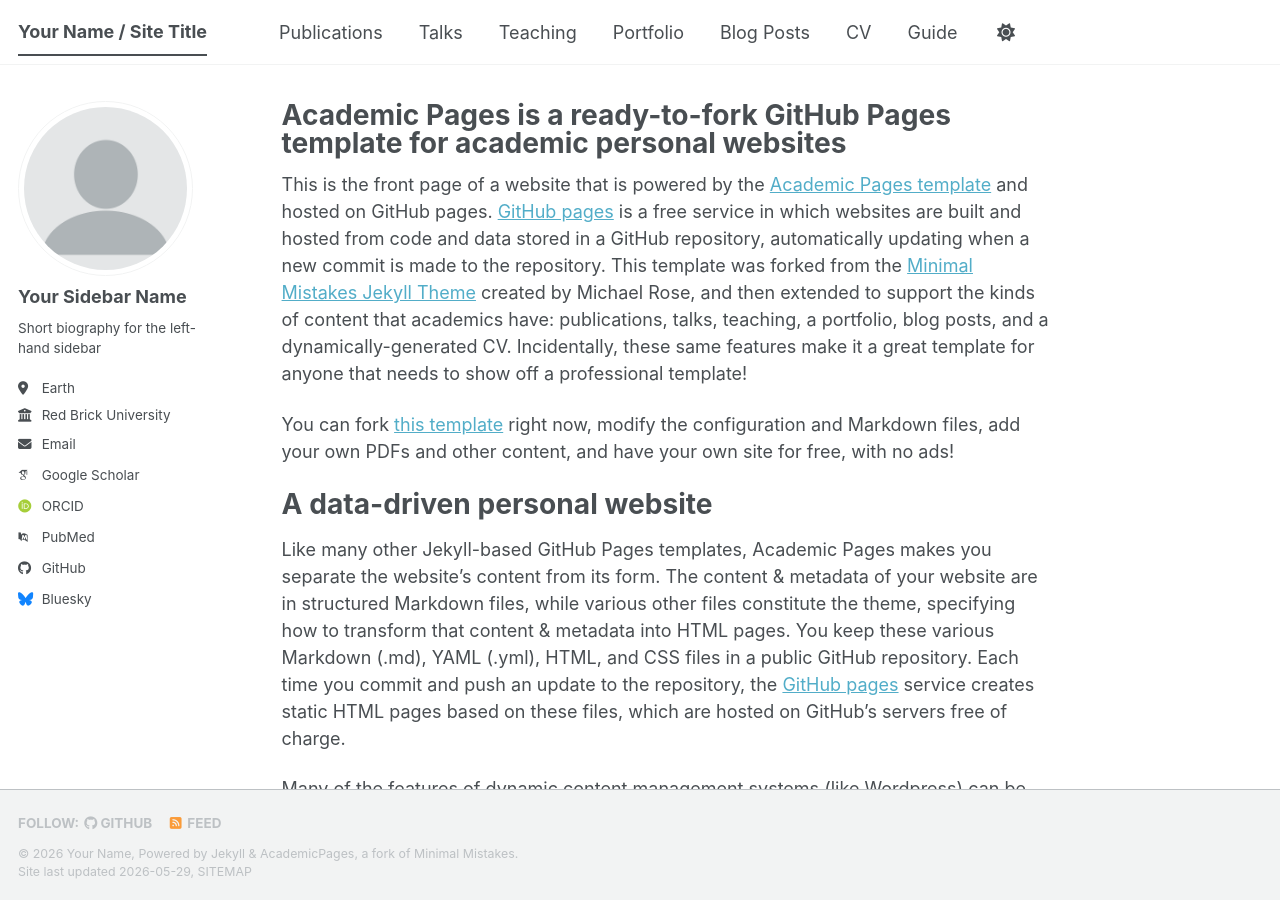
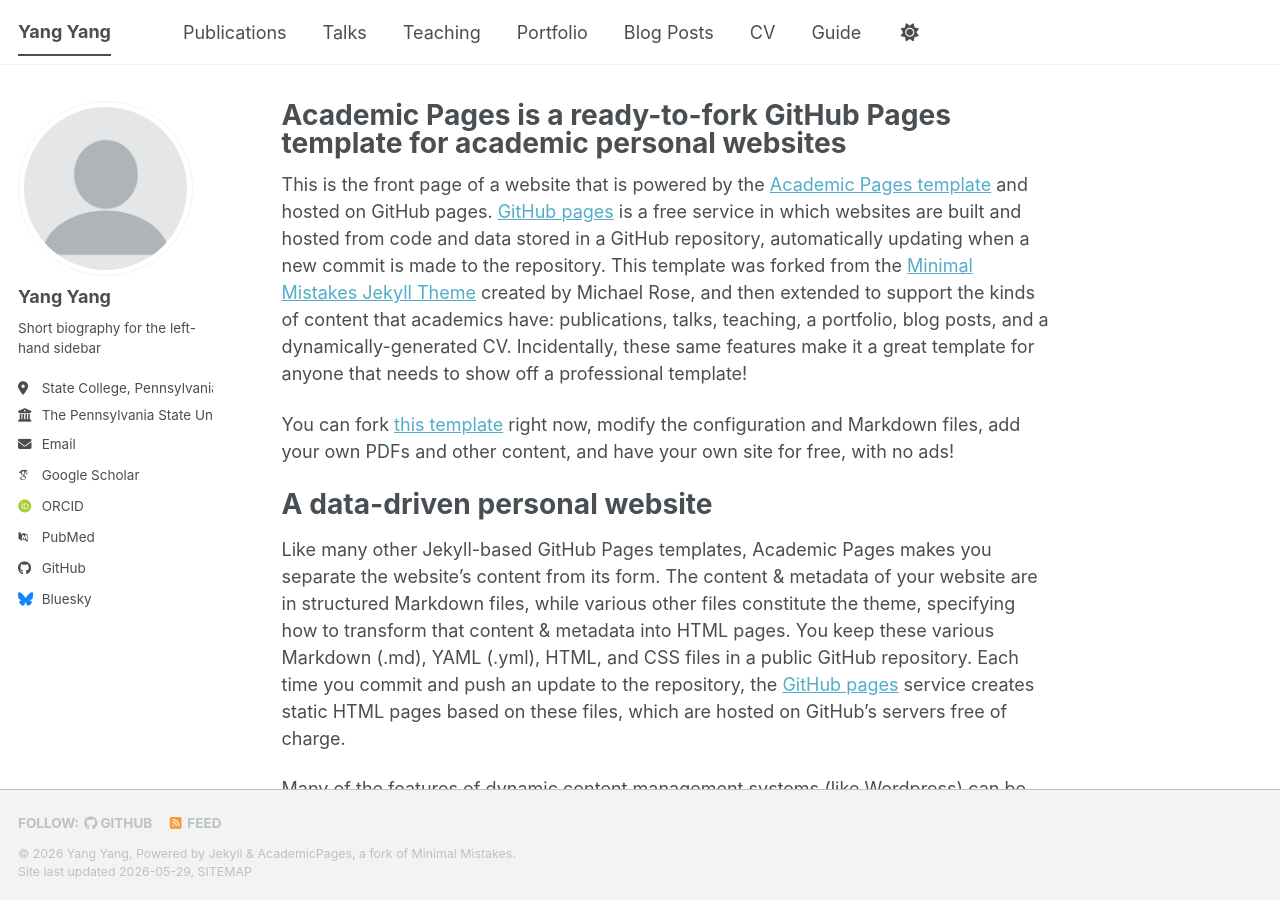
Before and after one commit to yang-yang-ir/yang-yang-ir.github.io, a Jekyll site: the page built from _pages/about.md, in a window 1280 px wide and 900 px high. Built offline with Jekyll 4.4.1, drawn with Linux system fonts in a browser that asks for light colours; some web fonts are replaced; a script bundle is joined from its source files by our own code; library files that are not in the unit come from our copies.

Commit message:
Update _config.yml

```diff
--- a/_config.yml
+++ b/_config.yml
@@ -9,11 +9,11 @@
 # Basic Site Settings
 locale                   : "en-US"
 site_theme               : "default" # The available themes options are "default", "air", "sunrise", "mint", "dirt" and "contrast"
-title                    : "Your Name / Site Title"
+title                    : "Yang Yang"
 title_separator          : "-"
-name                     : &name "Your Name"
-description              : &description "Your Name's academic portfolio"   # Update this with a general description of your site, this is the default if not overridden by a page
-url                      : https://academicpages.github.io # The base hostname & protocol for your site e.g. "https://[your GitHub username].github.io",
+name                     : &name "Yang Yang"
+description              : &description "Yang Yang's academic portfolio"   # Update this with a general description of your site, this is the default if not overridden by a page
+url                      : https://yang-yang.github.io # The base hostname & protocol for your site e.g. "https://[your GitHub username].github.io",
                                                            # or if you already have some other page hosted on Github then use "https://[your GitHub username].github.io/[Your Repo Name]"
 baseurl                  : "" # the subpath of your site, e.g. "/blog"
 repository               : "academicpages/academicpages.github.io"
@@ -24,13 +24,13 @@ repository               : "academicpages/academicpages.github.io"
 author:
   # Biographic information
   avatar           : "profile.png"
-  name             : "Your Sidebar Name"
-  pronouns         : # example: "she/her"
+  name             : "Yang Yang"
+  pronouns         : # example: "He/him"
   bio              : "Short biography for the left-hand sidebar"
-  location         : "Earth"
-  employer         : "Red Brick University"
+  location         : "State College, Pennsylvania"
+  employer         : "The Pennsylvania State University"
   uri              : # URL
-  email            : "none@example.org"
+  email            : "yangyang@psu.edu"
 
   # Academic websites
   academia         : # URL
```
